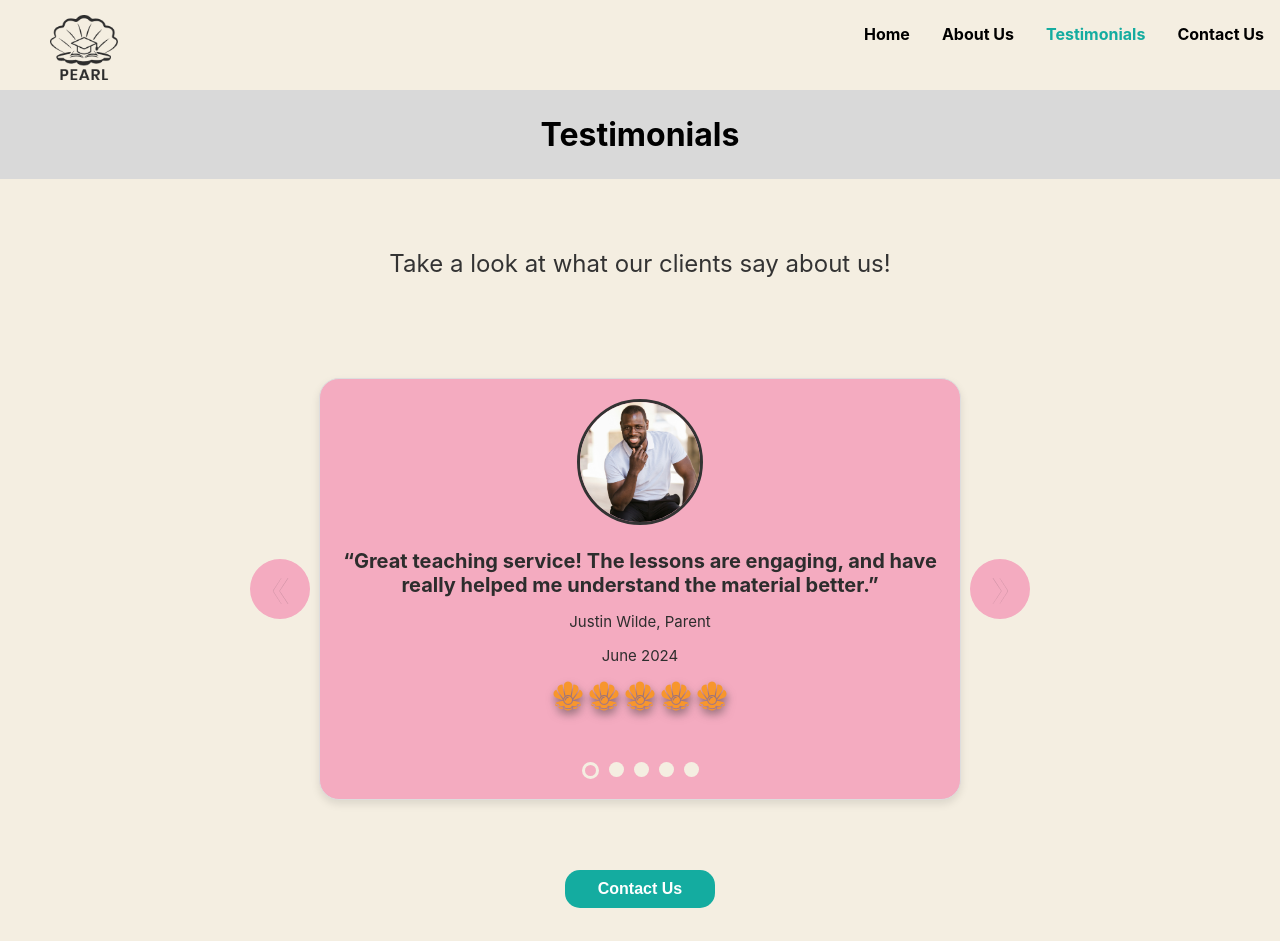
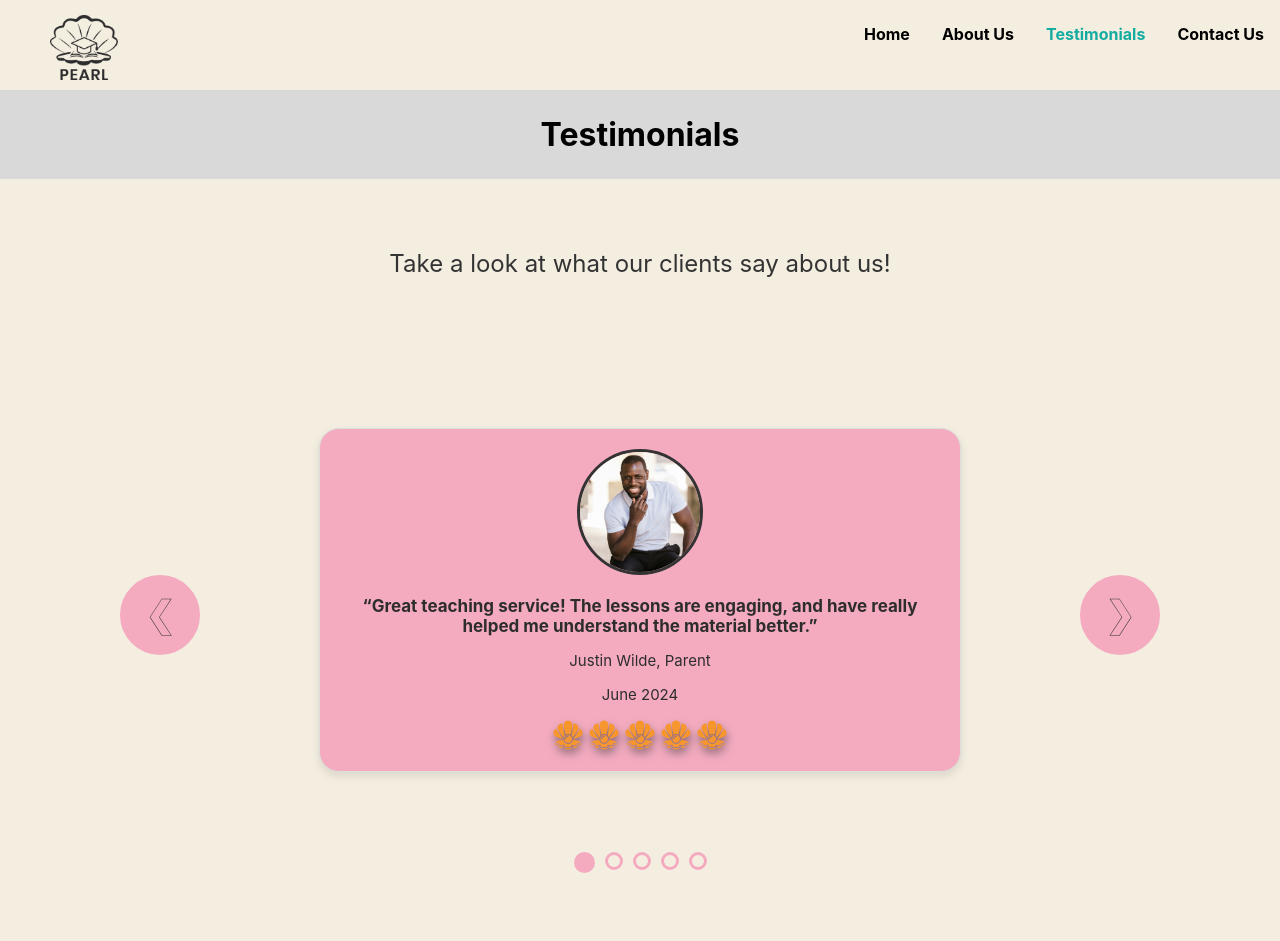
Before and after one commit to wick0073/pearl_education, a React (Create React App) app: page /testimonials in a window 1280 px wide. Shown: the top 941 px of the page. Built offline with nearby package versions, Linux system fonts and the light colour scheme.

Commit message:
more changes

```diff
--- a/src/components/Testimonials/TestimonialsCarousel.js
+++ b/src/components/Testimonials/TestimonialsCarousel.js
@@ -14,7 +14,7 @@ const testimonialsData = [
   },
   {
     photo: placeholder,
-    text: '“Excellent support and teaching methods. My child has improved significantly.”',
+    text: '“Excellent support and teaching methods. My child has improved significantly. Excellent support and teaching methods. My child has improved significantly. Excellent support and teaching methods. My child has improved significantly. Excellent support and teaching methods. My child has improved significantly. Excellent support and teaching methods. My child has improved significantly. Excellent support and teaching methods. My child has improved significantly.”',
     name: 'Sarah Johnson, Parent',
     date: 'July 2024',
     rating: 4
@@ -35,7 +35,7 @@ const testimonialsData = [
   },
   {
     photo: placeholder,
-    text: '“Excellent support and teaching methods. My child has improved significantly.”',
+    text: '“Excellent support and txcellent support and teaching methods. Mxcellent support and teaching methods. Mxcellent support and teaching methods. Mxcellent support and teaching methods. Meaching methods. My child has improved significantly.”',
     name: 'Sarah Johnson, Parent',
     date: 'July 2024',
     rating: 4
@@ -85,24 +85,24 @@ const TestimonialsCarousel = () => {
                     />
                   ))}
                 </div>
-                <div className="navigation-dots">
-        {testimonialsData.map((_, index) => (
-          <span
-            key={index}
-            className={`dot ${index === current ? 'active' : ''}`}
-            onClick={() => setCurrent(index)}
-          ></span>
-        ))}
-      </div>
               </div>
             </div>
           ))}
         </div>
+
         <button className="carousel-button next" onClick={nextSlide}>
           &#10095;
         </button>
       </div>
-
+      <div className="navigation-dots">
+          {testimonialsData.map((_, dotIndex) => (
+            <span
+              key={dotIndex}
+              className={`dot ${dotIndex === current ? 'active' : ''}`}
+              onClick={() => setCurrent(dotIndex)}
+            ></span>
+          ))}
+        </div>
       <Button className="contact-us-button" redirectTo="/contact-us">Contact Us</Button>
     </div>
   );
--- a/src/css/Testimonials/Testimonials.css
+++ b/src/css/Testimonials/Testimonials.css
@@ -1,6 +1,6 @@
 .carousel-container {
   position: relative;
-  max-width: 800px;
+  max-width: 1000px;
   margin: auto;
   overflow: hidden;
   border-radius: 5px;
@@ -24,6 +24,7 @@
   position: relative;
   display: flex;
   align-items: center;
+  flex-direction: column;
 }
 
 .carousel-slide {
@@ -41,36 +42,39 @@
 }
 
 .carousel-button {
-  width: 60px;
-  height: 60px;
-  font-size: 25px;
-  font-weight: 800;
+  width: 80px;
+  height: 80px;
+  font-size: 35px;
+  font-weight: 700;
   position: absolute;
   top: 50%;
   transform: translateY(-50%);
   background-color: #F4ABC0;
   color: #F4ABC0;
-  -webkit-text-stroke-width: 0.1px;
+  -webkit-text-stroke-width: 0.5px;
   -webkit-text-stroke-color: #333;
-  border: none;
   padding: 10px;
   cursor: pointer;
   z-index: 1;
   border-radius: 50%;
   transition: 0.3s;
+  border: #F4ABC0 3px solid;
 }
 
 .carousel-button.prev {
-  left: 10px;
+  left: -20px;
 }
 
 .carousel-button.next {
-  right: 10px;
+  right: -20px;
 }
 
 .carousel-button:hover {
-  background-color: #ee2d64a3;
-  color: #ee2d64a3;
+  -webkit-text-stroke-width: 0.5px;
+  -webkit-text-stroke-color: #F4ABC0;
+  background-color: #F4EEE1;
+  color: #F4ABC0;
+  border: #F4ABC0 solid 3px;
 }
 
 .testimonial-card {
@@ -81,6 +85,7 @@
   max-width: 600px;
   text-align: center;
   box-shadow: 0 4px 8px rgba(0, 0, 0, 0.1);
+  margin-bottom: 30px; /* Added space for dots */
 }
 
 .profile-photo {
@@ -92,7 +97,7 @@
 }
 
 .testimonial-text {
-  font-size: 20px;
+  font-size: 17px;
   font-weight: 700;
   margin-bottom: 10px;
   color: #2D2D2D;
@@ -126,24 +131,25 @@
 .navigation-dots {
   display: flex;
   justify-content: center;
-  margin-top: 50px;
+  margin-top: 0px; /* Space below cards */
 }
 
 .dot {
-  height: 15px;
-  width: 15px;
+  height: 12px;
+  width: 12px;
   margin: 0 5px;
   background-color: #F4EEE1;
+  border: 3px #F4ABC0 solid;
   border-radius: 50%;
   display: inline-block;
   transition: background-color 0.3s ease;
 }
 
 .dot.active {
-  height: 11px;
-  width: 11px;
+  height: 15px;
+  width: 15px;
   background-color: #F4ABC0;
-  border: 3px #F4EEE1 solid;
+
 }
 
 .contact-us-button {
```
